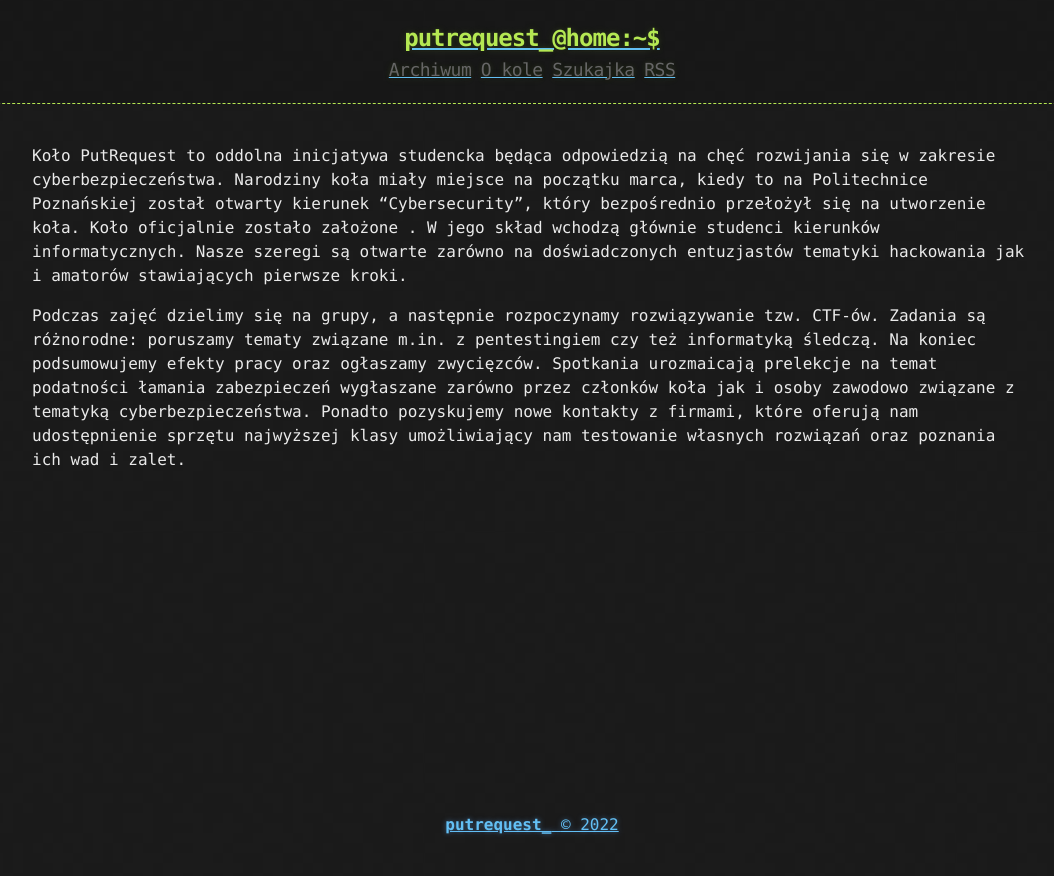
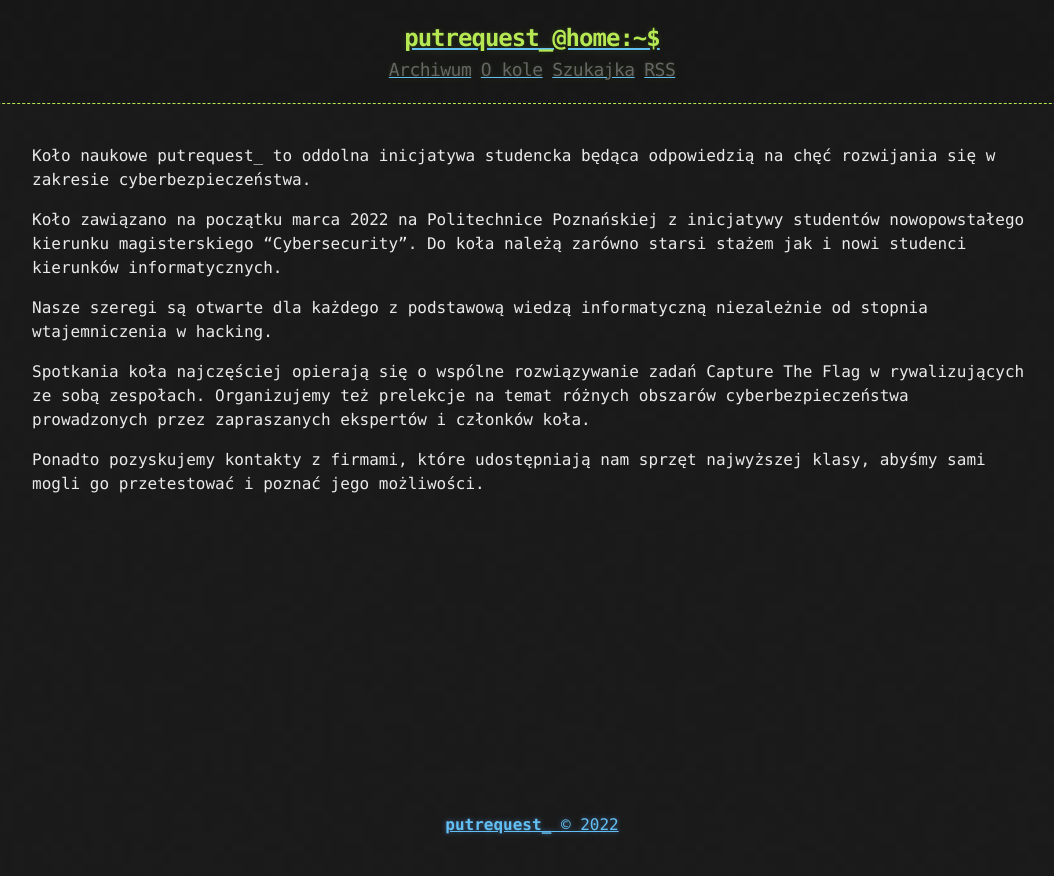
Before and after one commit to tocttou/hacker-blog, a Jekyll site: the page built from about.md, in a window 1280 px wide. Shown: the top 876 px of the page, without its empty margins (108-1162 px from the left). Built offline with Jekyll 4.4.1, drawn with Linux system fonts in a browser that asks for light colours.

Commit message:
Update about.md

```diff
--- a/about.md
+++ b/about.md
@@ -3,6 +3,12 @@ layout: page
 title: About
 ---
 
-Koło PutRequest to oddolna inicjatywa studencka będąca odpowiedzią na chęć rozwijania się w zakresie cyberbezpieczeństwa. Narodziny koła miały miejsce na początku marca, kiedy to na Politechnice Poznańskiej został otwarty kierunek “Cybersecurity”, który bezpośrednio przełożył się na utworzenie koła. Koło oficjalnie zostało założone <data>. W jego skład wchodzą głównie studenci kierunków informatycznych. Nasze szeregi są otwarte zarówno na doświadczonych entuzjastów tematyki hackowania jak i amatorów stawiających pierwsze kroki.
+Koło naukowe putrequest_ to oddolna inicjatywa studencka będąca odpowiedzią na chęć rozwijania się w zakresie cyberbezpieczeństwa.
 
-Podczas zajęć dzielimy się na grupy, a następnie rozpoczynamy rozwiązywanie tzw. CTF-ów. Zadania są różnorodne: poruszamy tematy związane m.in. z pentestingiem czy też informatyką śledczą. Na koniec podsumowujemy efekty pracy oraz ogłaszamy zwycięzców. Spotkania urozmaicają prelekcje na temat podatności łamania zabezpieczeń wygłaszane zarówno przez członków koła jak i osoby zawodowo związane z tematyką cyberbezpieczeństwa. Ponadto pozyskujemy nowe kontakty z firmami, które oferują nam udostępnienie sprzętu najwyższej klasy umożliwiający nam testowanie własnych rozwiązań oraz poznania ich wad i zalet.
+Koło zawiązano na początku marca 2022 na Politechnice Poznańskiej z inicjatywy studentów nowopowstałego kierunku magisterskiego “Cybersecurity”. Do koła należą zarówno starsi stażem jak i nowi studenci kierunków informatycznych.
+
+Nasze szeregi są otwarte dla każdego z podstawową wiedzą informatyczną niezależnie od stopnia wtajemniczenia w hacking.
+
+Spotkania koła najczęściej opierają się o wspólne rozwiązywanie zadań Capture The Flag w rywalizujących ze sobą zespołach. Organizujemy też prelekcje na temat różnych obszarów cyberbezpieczeństwa prowadzonych przez zapraszanych ekspertów i członków koła.
+
+Ponadto pozyskujemy kontakty z firmami, które udostępniają nam sprzęt najwyższej klasy, abyśmy sami mogli go przetestować i poznać jego możliwości.
```
